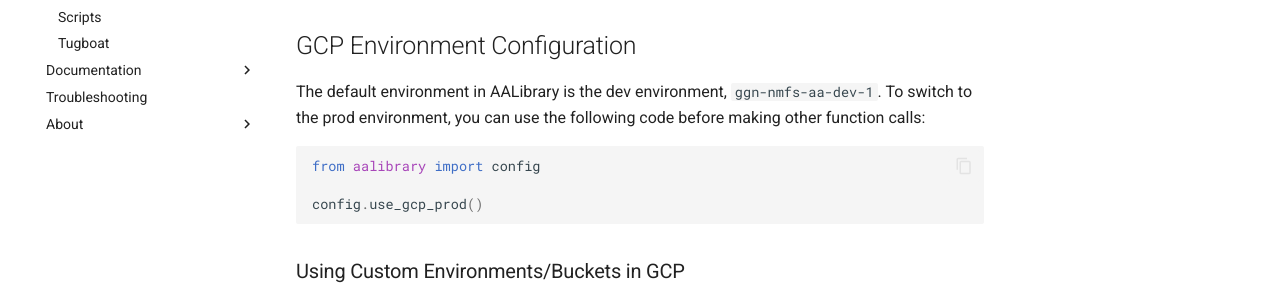
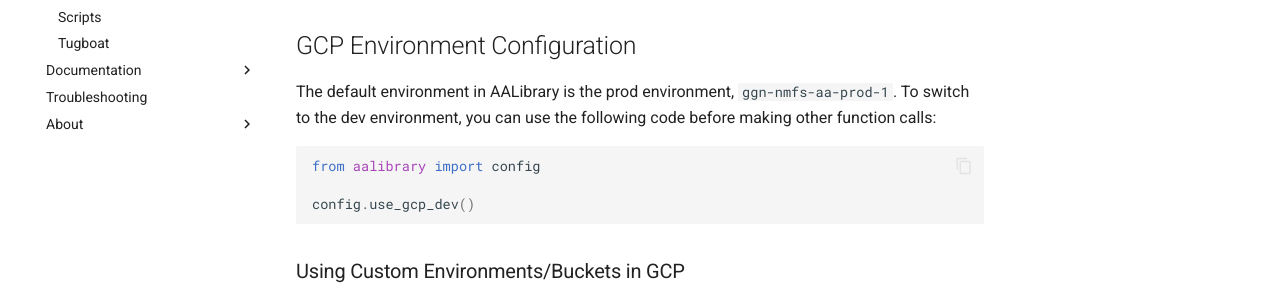
Before and after one commit to nmfs-ost/AA-SI_aalibrary, an MkDocs documentation site: the page built from docs/usage/configuration.md, in a window 1280 px wide and 1293 px high. Shown: the part 310-611 px from the top of the window. Built offline with MkDocs 1.6.1 and Material for MkDocs 9.7.7, drawn with Linux system fonts in a browser that asks for light colours.

````diff
--- a/docs/usage/configuration.md
+++ b/docs/usage/configuration.md
@@ -6,12 +6,12 @@ You can take a look at all of the default configs within code in the function si
 
 ## GCP Environment Configuration
 
-The default environment in AALibrary is the dev environment, `ggn-nmfs-aa-dev-1`. To switch to the prod environment, you can use the following code before making other function calls:
+The default environment in AALibrary is the prod environment, `ggn-nmfs-aa-prod-1`. To switch to the dev environment, you can use the following code before making other function calls:
 
 ```python
 from aalibrary import config
 
-config.use_gcp_prod()
+config.use_gcp_dev()
 ```
 
 ### Using Custom Environments/Buckets in GCP
````
